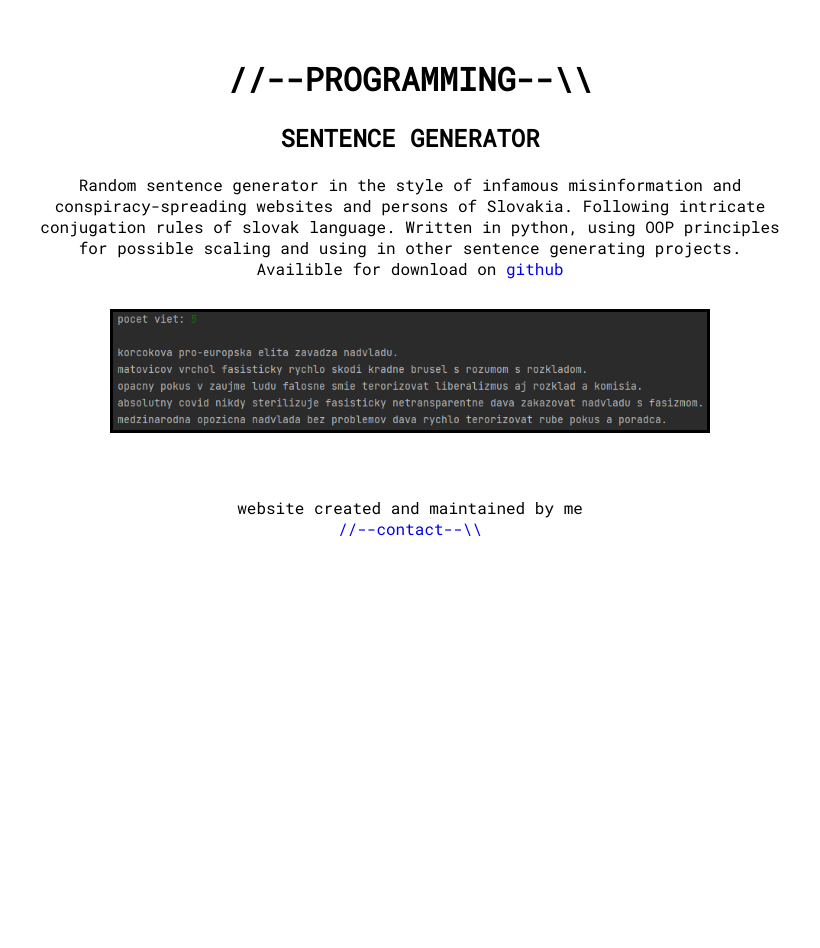
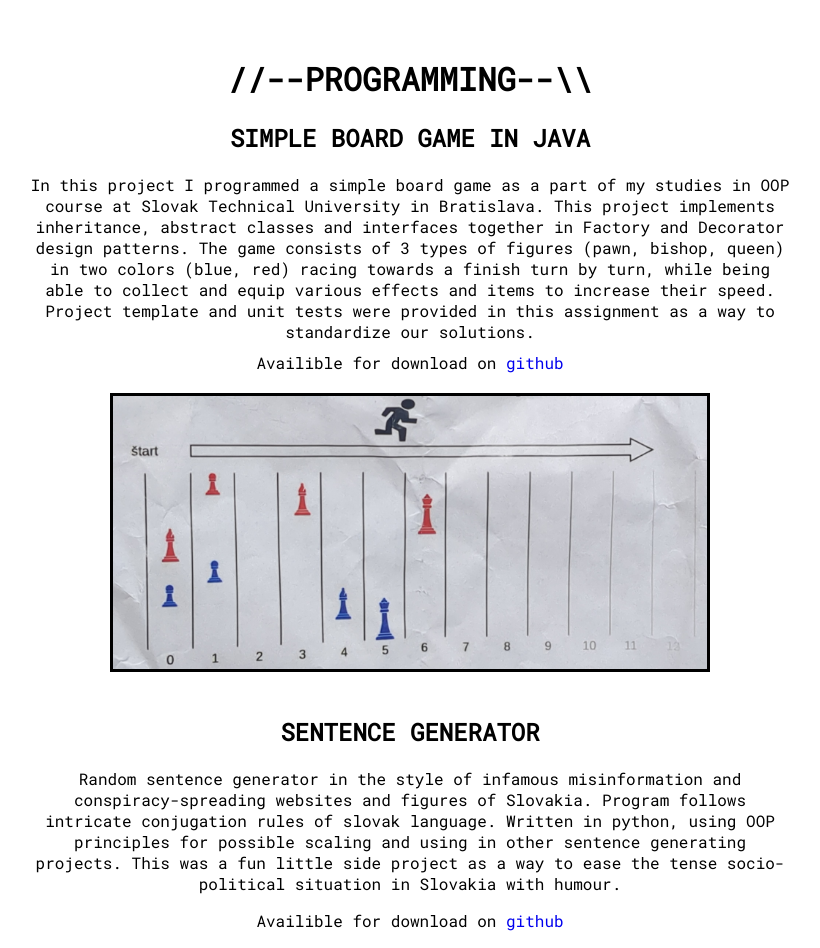
Before and after one commit to dvdjnt/portfolio, a plain HTML site: page programming.html in a window 1280 px wide. Shown: the part 140-1088 px from the top of the page, without its empty margins (230-1050 px from the left). Before the commit the page ends 800 px from the top, so only its background shows below. Drawn offline with Linux system fonts and the light colour scheme.

Commit message:
added java board game project

```diff
--- a/programming.html
+++ b/programming.html
@@ -15,7 +15,7 @@
 <body>
     <header>
         <div class="navbar">
-            <a href="./index.html"><h1>ABOUT</h1></a>
+            <a href="./index.html"><h1>MAIN</h1></a>
         </div>
         <div class="navbar">
             <a href="./lights.html"><h1>LIGHTS</h1></a>
@@ -31,27 +31,52 @@
         </div>
     </header>
 
-    <div class="block" id="Informatics">
+    <div class="block" id="Programming">
         <div class="block-title">
             <h1>//--Programming--\\</h1>
         </div>
 
+        <div class="project" id="java-oop">
+            <div class="block-desc">
+                <h2>SIMPLE BOARD GAME IN JAVA</h2>
+                In this project I programmed a simple board game as a part of my studies in OOP course at Slovak Technical University in Bratislava.
+                This project implements inheritance, abstract classes and interfaces together in Factory and Decorator design patterns.
+                The game consists of 3 types of figures (pawn, bishop, queen) in two colors (blue, red) racing towards a finish turn by turn, while
+                being able to collect and equip various effects and items to increase their speed.
+                Project template and unit tests were provided in this assignment as a way to standardize our solutions.
+            </div>
+            <div>Availible for download on <a href="https://github.com/dvdjnt/oop2024_skuska_opravna.git">github</a></div>
+            <div class="flexbox block-content">
+                <div class="art container">
+                    <img src="resources/content/board/oop.jpg" alt="board game schematic">
+                </div>
+            </div>
+        </div>
+
+
         <div class="project" id="generator-slov">
             <div class="block-desc">
                 <h2>SENTENCE GENERATOR</h2>
-                Random sentence generator in the style of
-                infamous misinformation and conspiracy-spreading websites and persons of Slovakia.
-                Following intricate conjugation rules of slovak language.
-                Written in python, using OOP principles for possible scaling and using in other sentence generating projects.
-                <br>
+                <p>
+                    Random sentence generator in the style of
+                    infamous misinformation and conspiracy-spreading websites and figures of Slovakia.
+                    Program follows intricate conjugation rules of slovak language.
+                    Written in python, using OOP principles for possible scaling and using in other sentence generating projects.
+                    This was a fun little side project as a way to ease the tense socio-political situation in Slovakia with humour.
+                </p>
+            </div>
+            <div>
                 Availible for download on <a href="https://github.com/dvdjnt/progresivny-generator-slov.git">github</a>
             </div>
             <div class="flexbox block-content">
                 <div class="art container">
-                    <img src="./resources/content/board/python-generator-slov.png" alt="photo"/>
+                    <img src="./resources/content/board/python-generator-slov.png" alt="text console output"/>
                 </div>
             </div>
         </div>
+
+
+
     </div>
 
     <footer>
```
